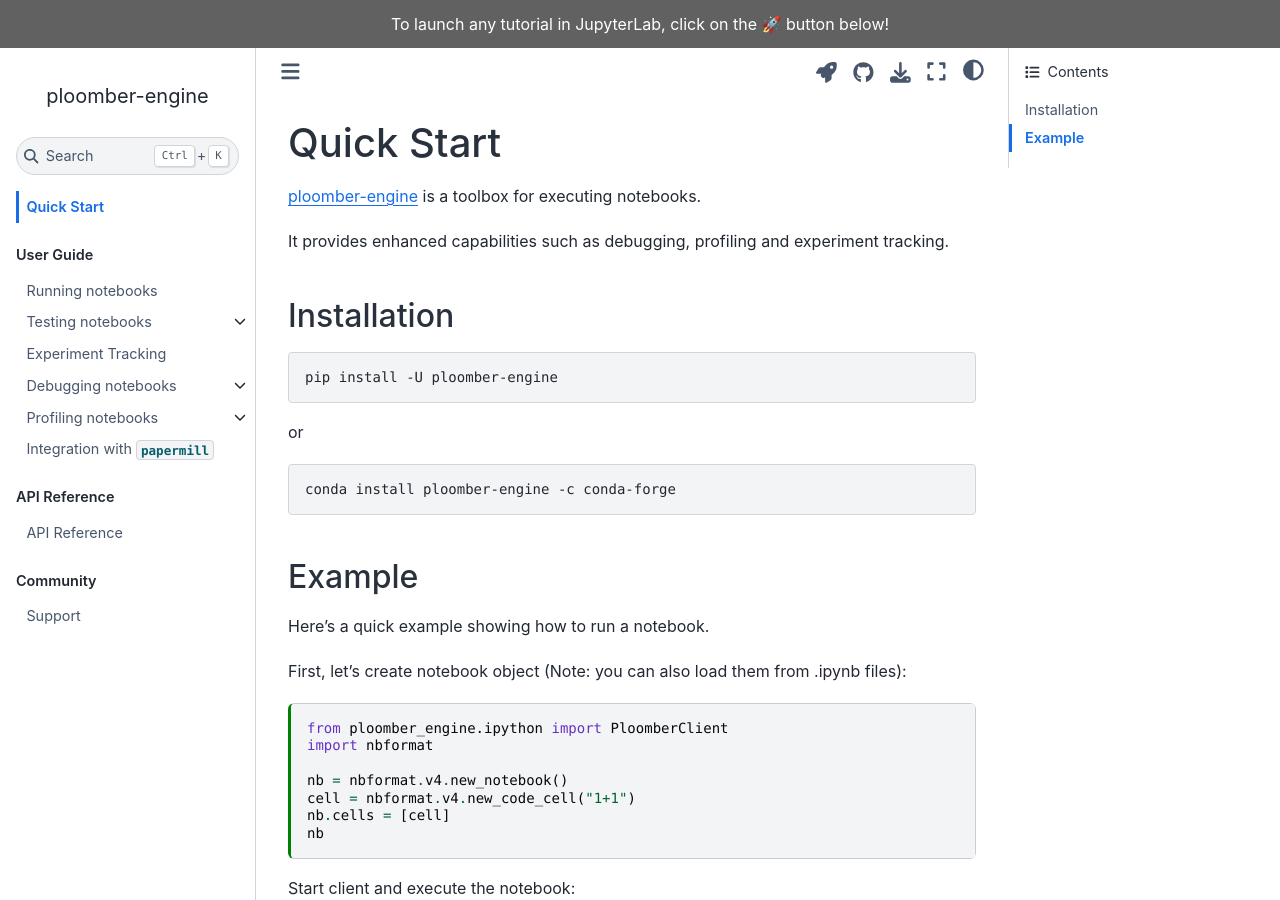
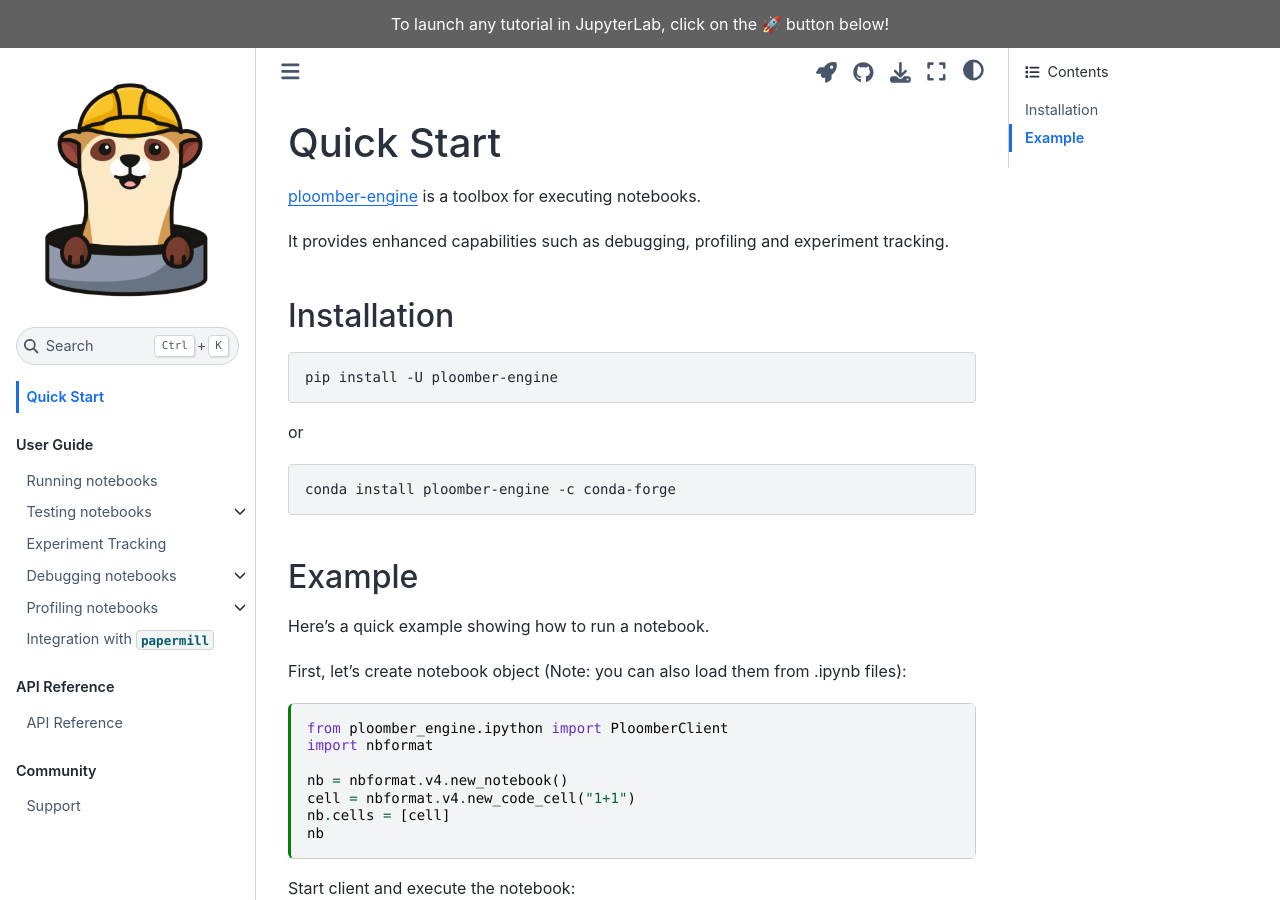
Before and after one commit to ploomber/ploomber-engine, a Jupyter Book: the page built from doc/quick-start.md, in a window 1280 px wide and 900 px high. Built offline with Jupyter Book 1.0.4 settings and Sphinx 7.4.7 and the Sphinx Book theme 1.1.4, drawn with Linux system fonts in a browser that asks for light colours.

Commit message:
adds logo to documentation

```diff
--- a/doc/_config.yml
+++ b/doc/_config.yml
@@ -3,7 +3,7 @@
 
 title: ploomber-engine
 author: Ploomber
-# logo: logo.png
+logo: square-no-bg-small.png
 
 execute:
   # https://jupyterbook.org/content/execute.html
```
Also changed, not shown: doc/square-no-bg-small.png (added).
